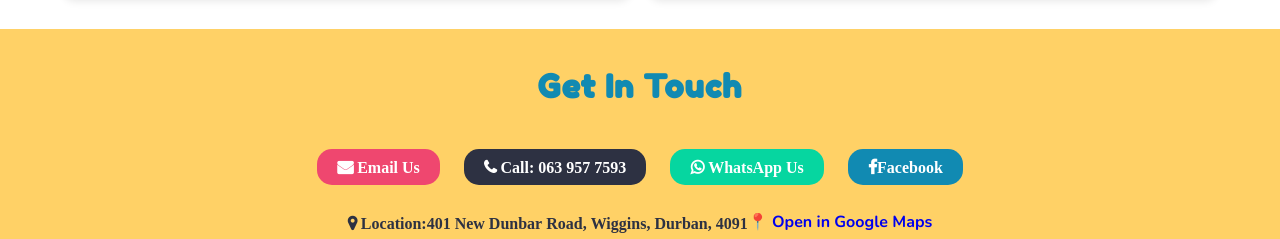
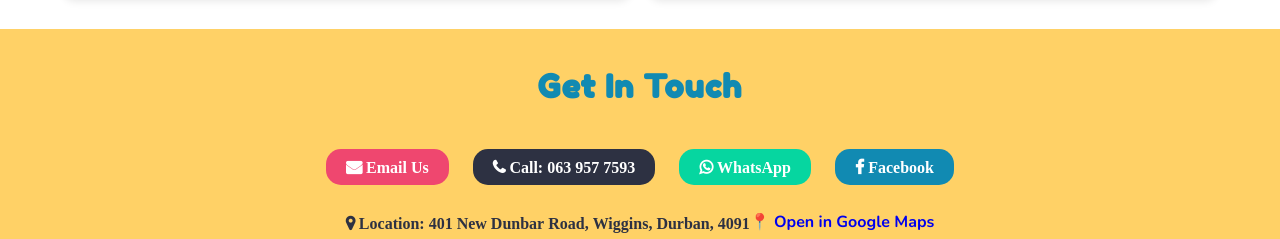
Before and after one commit to mxoh20/mxoh20.github.io, a plain HTML site: page index.html in a window 1280 px wide. Shown: the part 1794-2033 px from the top of the page. Drawn offline with nearby package versions, Linux system fonts and the light colour scheme.

Commit message:
spaces around

```diff
--- a/index.html
+++ b/index.html
@@ -106,14 +106,12 @@
         <div class="contact-info">
             <a href="mailto:dineoangel139@gmail.com" class="btn-email fa fa-envelope"> Email Us </a>
             <a href="" class="btn-call fa fa-phone"> Call: 063 957 7593</a>
-            <a href="https://wa.me/0639577593" class="btn-wa fa fa-whatsapp"> WhatsApp Us</a>
-            <a href="https://www.facebook.com/profile.php?id=100064251394089&locale=mt_MT" target="_blank" class="btn-fb fa fa-facebook-f">Facebook</a>
+            <a href="https://wa.me/0639577593" class="btn-wa fa fa-whatsapp"> WhatsApp</a>
+            <a href="https://www.facebook.com/profile.php?id=100064251394089&locale=mt_MT" target="_blank" class="btn-fb fa fa-facebook-f"> Facebook</a>
         </div>
 
-        <div class="address"><p class="fa fa-map-marker"><strong> Location:</strong>401 New Dunbar Road, Wiggins, Durban, 4091</p>
-            <a href="https://maps.google.com/?cid=12423259393779907299" target="_blank" >
-                📍 Open in Google Maps
-            </a>
+        <div class="address"><p class="fa fa-map-marker"><strong> Location:</strong> 401 New Dunbar Road, Wiggins, Durban, 4091</p>
+            <a href="https://maps.google.com/?cid=12423259393779907299" target="_blank" > 📍 Open in Google Maps</a>
         </div>
 
         <!-- Google Maps Embed -->
```
